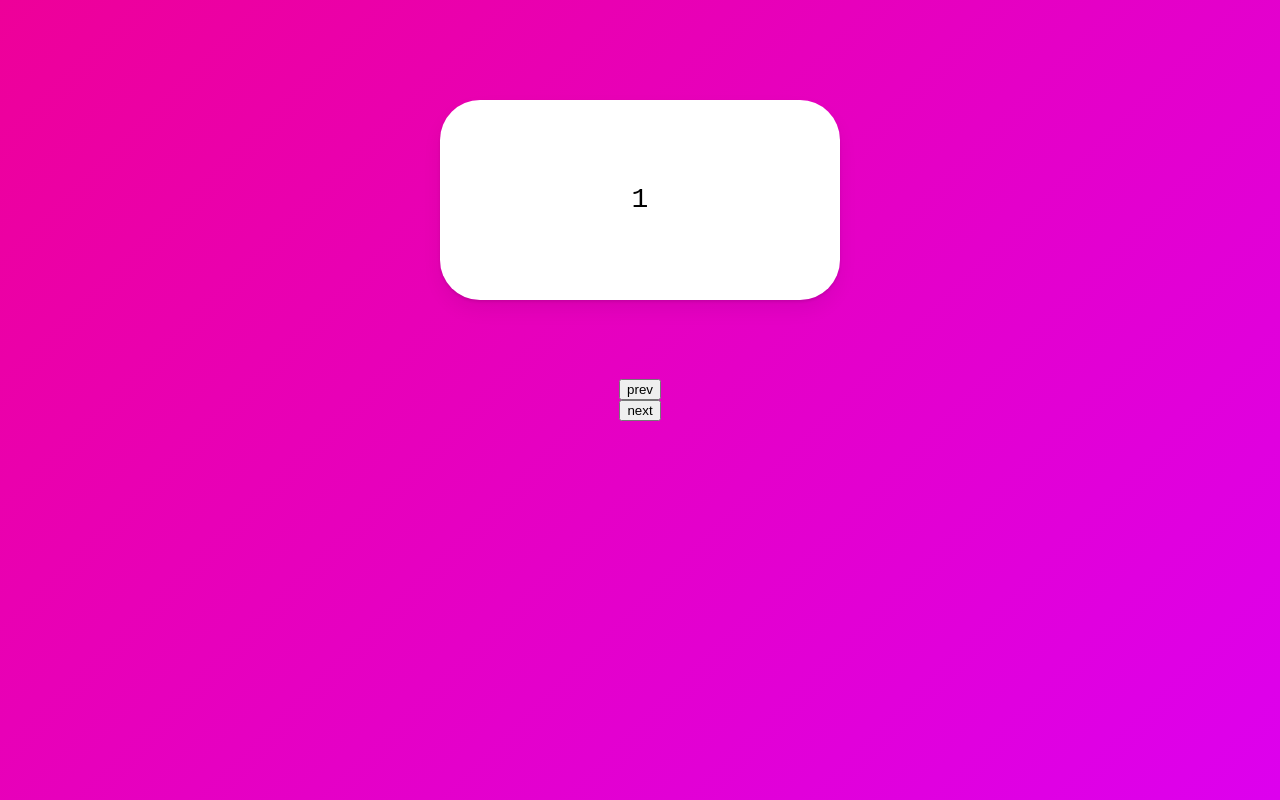
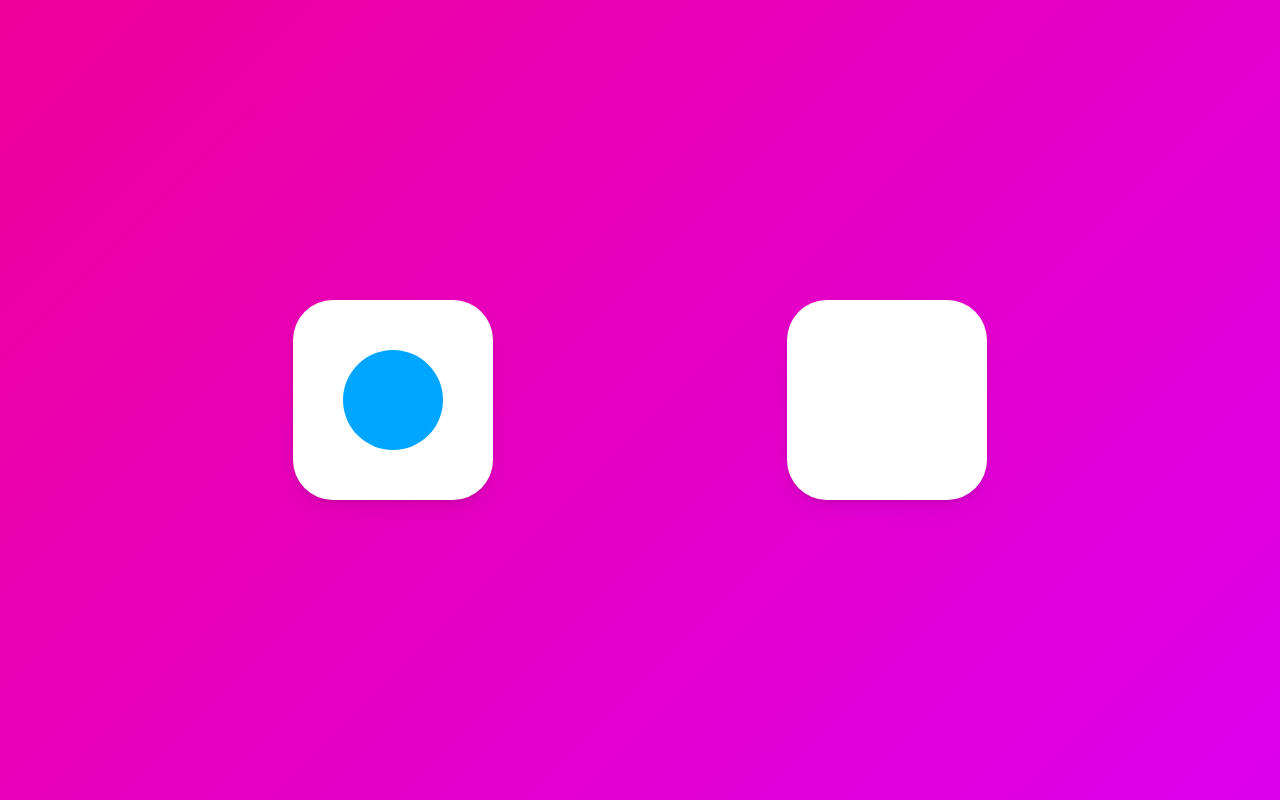
Before and after one commit to ziynii/study__framer-motion, a React (Create React App) app: page / in a window 1280 px wide. Built offline with nearby package versions, Linux system fonts and the light colour scheme.

Commit message:
use layout

```diff
--- a/src/App.tsx
+++ b/src/App.tsx
@@ -12,81 +12,44 @@
   width: 100vw;
   height: 100vh;
   display: flex;
-  justify-content: center;
+  justify-content: space-evenly;
   align-items: center;
-  flex-direction: column;
   background: linear-gradient(135deg, rgb(238, 0, 153), rgb(221, 0, 238));
 `;
 
 const Box = styled(motion.div)`
-  width: 400px;
+  width: 200px;
   height: 200px;
   background-color: rgba(255, 255, 255, 1);
   border-radius: 40px;
-  position: absolute;
-  top: 100px;
   display: flex;
   justify-content: center;
   align-items: center;
-  font-size: 28px;
   box-shadow: 0 2px 3px rgba(0, 0, 0, 0.1), 0 10px 20px rgba(0, 0, 0, 0.06);
 `;
 
-const box = {
-  entry: (back: boolean) => {
-    return {
-      x: back ? -500 : 500,
-      opacity: 0,
-      scale: 0,
-    };
-  },
-  center: {
-    x: 0,
-    opacity: 1,
-    scale: 1,
-    transition: {
-      duration: 0.3,
-    },
-  },
-  exit: (back: boolean) => {
-    return {
-      x: back ? 500 : -500,
-      opacity: 0,
-      scale: 0,
-      transition: {
-        duration: 0.3,
-      },
-    };
-  },
-};
+const Circle = styled(motion.div)`
+  width: 100px;
+  height: 100px;
+  border-radius: 50px;
+  background-color: #00a5ff;
+`;
 
 function App() {
-  const [visible, setVisible] = useState(1);
-  const [back, setBack] = useState(false);
-  const nextPlease = () => {
-    setBack(false);
-    setVisible((prev) => (prev === 10 ? 10 : prev + 1));
-  };
-  const prevPlease = () => {
-    setBack(true);
-    setVisible((prev) => (prev === 1 ? 1 : prev - 1));
-  };
+  const [clicked, setClicked] = useState(false);
+  const toggleClicked = () => setClicked((prev) => !prev);
   return (
-    <Wrapper>
-      <AnimatePresence custom={back}>
-        <Box
-          custom={back}
-          variants={box}
-          initial="entry"
-          animate="center"
-          exit="exit"
-          key={visible}
-        >
-          {visible}
-        </Box>
-      </AnimatePresence>
-      <button onClick={prevPlease}>prev</button>
-      <button onClick={nextPlease}>next</button>
+    <Wrapper onClick={toggleClicked}>
+      <Box>
+        {!clicked ? (
+          <Circle layoutId="circle" style={{ borderRadius: 50 }} />
+        ) : null}
+      </Box>
+      <Box>
+        {clicked ? (
+          <Circle layoutId="circle" style={{ borderRadius: 0, scale: 1.5 }} />
+        ) : null}
+      </Box>
     </Wrapper>
   );
 }
```
